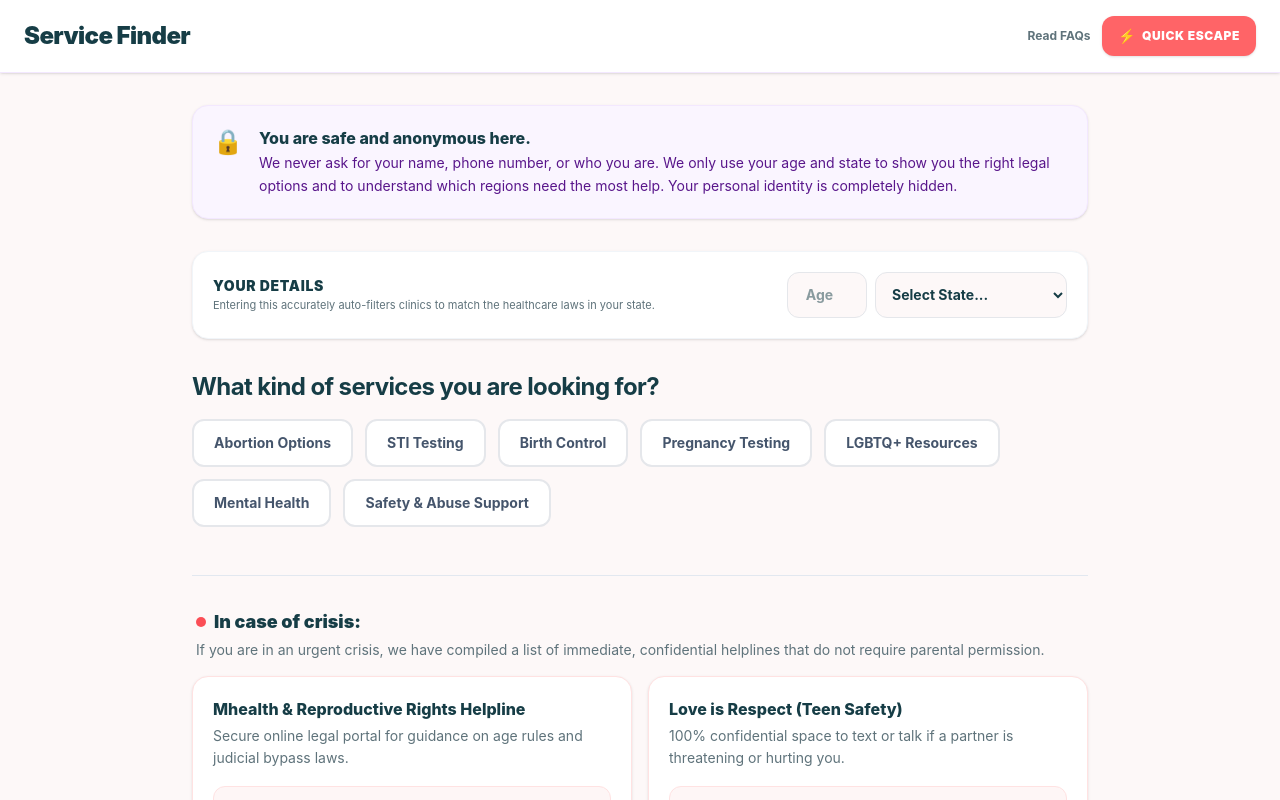
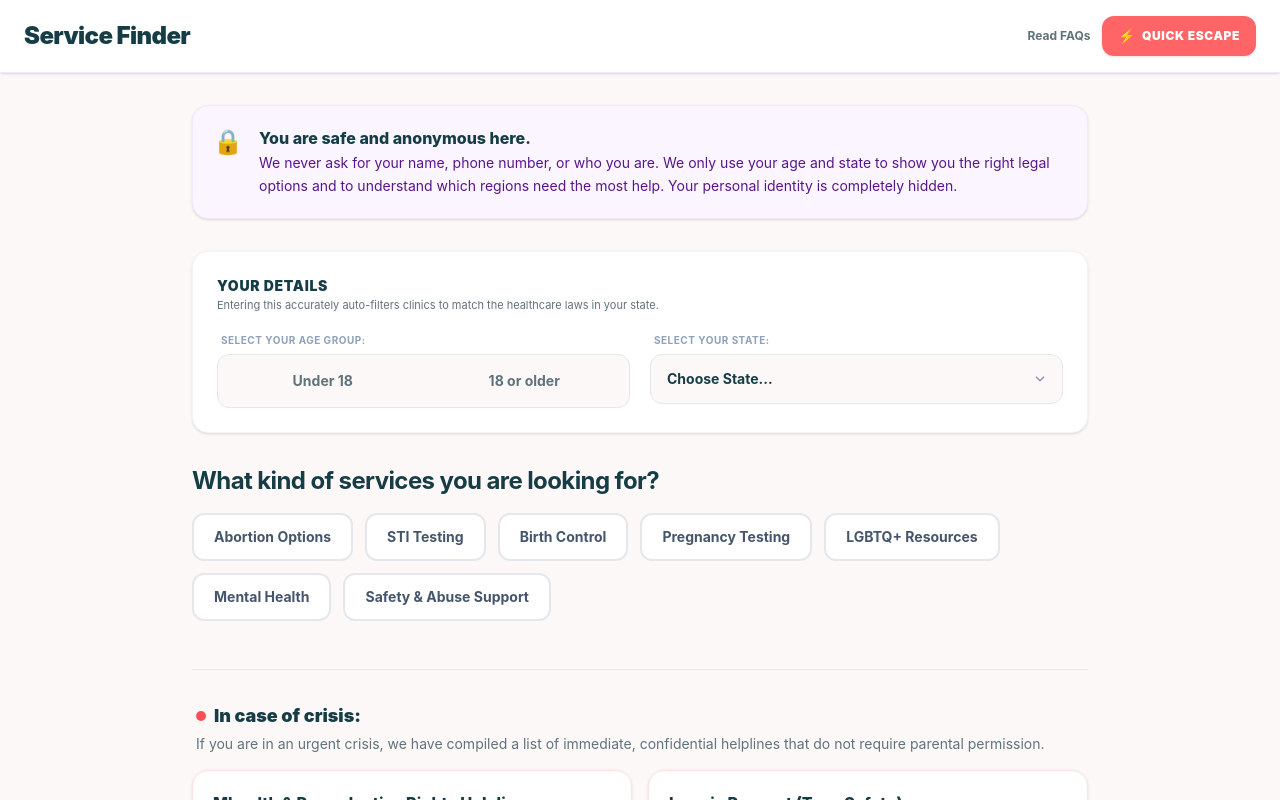
Before and after one commit to MaryMbuvi/service_finder, a React (Vite) app: page / in a window 1280 px wide. Shown: the top 800 px of the page. Built offline with nearby package versions, Linux system fonts and the light colour scheme.

Commit message:
Age edits

```diff
--- a/src/AppV2.jsx
+++ b/src/AppV2.jsx
@@ -27,7 +27,7 @@ const SERVICES = [
 
 export default function AppV2() {
   // Core Profile
-  const [age, setAge] = useState('');
+  const [ageGroup, setAgeGroup] = useState(''); // 'under_18' or '18_plus'
   const [stateLocation, setStateLocation] = useState('');
   const [missingDetails, setMissingDetails] = useState(false);
 
@@ -49,41 +49,41 @@ export default function AppV2() {
   const resultsRef = useRef(null);
   const detailsRef = useRef(null);
 
-  // 🚀 THE URL LISTENER (Catches data from the FAQ App)
+  // 🚀 THE URL LISTENER
   useEffect(() => {
     const params = new URLSearchParams(window.location.search);
     const passedService = params.get('service');
     const passedAge = params.get('age');
     const passedState = params.get('state');
 
-    if (passedAge) setAge(passedAge);
+    if (passedAge) {
+      if (passedAge === 'under_18' || passedAge === '18_plus') {
+        setAgeGroup(passedAge);
+      } else if (!isNaN(passedAge)) {
+        setAgeGroup(Number(passedAge) < 18 ? 'under_18' : '18_plus');
+      }
+    }
+
     if (passedState) setStateLocation(passedState);
+
     if (passedService) {
       setSelectedService(passedService);
       setTimeout(() => resultsRef.current?.scrollIntoView({ behavior: 'smooth', block: 'start' }), 300);
     }
   }, []);
 
-  // Privacy-Safe GA Logger
-  const logToGoogleAnalytics = (finalAge, finalState, finalService) => {
-    let ageRange = 'Under 15';
-    const numericAge = Number(finalAge);
-    if (numericAge >= 15 && numericAge <= 17) ageRange = '15-17';
-    else if (numericAge >= 18 && numericAge <= 21) ageRange = '18-21';
-    else if (numericAge > 21) ageRange = '22+';
-
+  const logToGoogleAnalytics = (finalAgeGroup, finalState, finalService) => {
     if (typeof window.gtag !== 'undefined') {
       window.gtag('event', 'resource_search', {
         'user_state': finalState || 'unspecified',
-        'user_age_group': finalAge ? ageRange : 'unspecified',
+        'user_age_group': finalAgeGroup || 'unspecified',
         'service_type': finalService,
       });
     }
   };
 
   const handleServiceClick = (serviceId) => {
-    // 🛑 MANDATORY CHECK: Prevent them from proceeding without Age & State
-    if (!age || !stateLocation) {
+    if (!ageGroup || !stateLocation) {
       setMissingDetails(true);
       detailsRef.current?.scrollIntoView({ behavior: 'smooth', block: 'center' });
       return;
@@ -96,7 +96,6 @@ export default function AppV2() {
     } else {
       setSelectedService(serviceId);
 
-      // Reset sub-questions when changing categories
       setWeeksPregnant('');
       setHasStiSymptoms('');
       setContraceptiveUrgency('');
@@ -106,7 +105,9 @@ export default function AppV2() {
       setDeliveryFilter('all');
       setInsuranceFilter('all');
 
-      logToGoogleAnalytics(age, stateLocation, serviceId);
+      const readableAge = ageGroup === 'under_18' ? 'Under 18' : '18 or older';
+      logToGoogleAnalytics(readableAge, stateLocation, serviceId);
+
       setTimeout(() => resultsRef.current?.scrollIntoView({ behavior: 'smooth', block: 'start' }), 100);
     }
   };
@@ -122,7 +123,7 @@ export default function AppV2() {
     const rawData = Array.isArray(masterResources) ? masterResources : [];
     let list = [...rawData];
 
-    const isMinor = age !== '' && Number(age) < 18;
+    const isMinor = ageGroup === 'under_18';
     const isRestrictedZone = stateLocation !== '' && HIGH_RESTRICTION_STATES.includes(stateLocation);
 
     list = list.filter(item => item?.category === 'all' || item?.category === selectedService);
@@ -158,8 +159,9 @@ export default function AppV2() {
 
     list = list.map(item => {
       let finalUrl = item?.link || '#';
-      if ((item?.link?.includes('ineedana.com') || item?.link?.includes('abortionfinder.org')) && age && stateLocation) {
-        finalUrl = `${item.link}/search?age=${age}&state=${stateLocation}`;
+      if ((item?.link?.includes('ineedana.com') || item?.link?.includes('abortionfinder.org')) && ageGroup && stateLocation) {
+        const proxyAge = ageGroup === 'under_18' ? 16 : 22;
+        finalUrl = `${item.link}/search?age=${proxyAge}&state=${stateLocation}`;
       }
       return { ...item, link: finalUrl };
     });
@@ -170,9 +172,9 @@ export default function AppV2() {
       return matchesDelivery && matchesCost;
     });
 
-  }, [selectedService, age, stateLocation, weeksPregnant, hasStiSymptoms, contraceptiveUrgency, pregnancyTestStatus, mentalHealthType, gbvSupportPreference, deliveryFilter, insuranceFilter]);
+  }, [selectedService, ageGroup, stateLocation, weeksPregnant, hasStiSymptoms, contraceptiveUrgency, pregnancyTestStatus, mentalHealthType, gbvSupportPreference, deliveryFilter, insuranceFilter]);
 
-  const refreshTriggerKey = `${age}-${stateLocation}-${deliveryFilter}-${insuranceFilter}`;
+  const refreshTriggerKey = `${ageGroup}-${stateLocation}-${deliveryFilter}-${insuranceFilter}`;
 
   return (
     <div className="bg-[#FDF8F8] min-h-screen font-sans text-slate-800 antialiased relative pb-20">
@@ -208,41 +210,90 @@ export default function AppV2() {
           </div>
         </div>
 
-        {/* 📋 INLINE CONTEXT BAR (Mandatory Fields) */}
+        {/* 📋 INLINE CONTEXT BAR (With Specific Error Warnings) */}
         <div
           ref={detailsRef}
-          className={`w-full max-w-4xl bg-white p-5 rounded-2xl shadow-sm border transition-all duration-300 flex flex-col sm:flex-row items-start sm:items-center justify-between gap-4 ${
+          className={`w-full max-w-4xl bg-white p-5 sm:p-6 rounded-2xl shadow-sm border transition-all duration-300 flex flex-col gap-5 ${
             missingDetails ? 'border-red-400 ring-4 ring-red-50' : 'border-slate-100'
           }`}
         >
-          <div className="flex-1">
+          <div>
             <h3 className="text-sm font-black text-[#163D46] uppercase tracking-wider flex items-center gap-2">
               Your Details
-              {missingDetails && <span className="text-[10px] text-red-500 bg-red-50 px-2 py-0.5 rounded-md font-bold normal-case">Required</span>}
             </h3>
-            <p className={`text-[11px] mt-0.5 leading-snug ${missingDetails ? 'text-red-500 font-medium' : 'text-[#5F737B]'}`}>
+
+            {/* Dynamic Specific Warning Messages */}
+            {missingDetails ? (
+              <p className="text-[12px] mt-1 leading-snug text-red-500 font-bold flex items-center gap-1 animate-fade-in">
+                <span>⚠️</span>
+                {!ageGroup && !stateLocation
+                  ? "Please select your age group and state to view services."
+                  : !ageGroup
+                    ? "Please select your age group to view services."
+                    : "Please select your state to view services."}
+              </p>
+            ) : (
+              <p className="text-[11px] mt-0.5 leading-snug text-[#5F737B]">
                 Entering this accurately auto-filters clinics to match the healthcare laws in your state.
               </p>
+            )}
           </div>
-          <div className="flex gap-2 w-full sm:w-auto">
-            <input
-              type="number" placeholder="Age" min="12" max="110"
-              value={age}
-              onChange={(e) => { setAge(e.target.value); setMissingDetails(false); }}
-              className={`w-20 p-3 text-sm font-bold bg-[#FDF8F8] border rounded-xl text-[#163D46] focus:outline-none focus:bg-white transition-all text-center ${
-                missingDetails && !age ? 'border-red-400 bg-red-50' : 'border-gray-200 focus:border-[#C8B4FA]'
+
+          <div className="flex flex-col sm:flex-row gap-5 w-full">
+
+            {/* SEGMENTED CONTROL: SINGLE-TAP AGE TOGGLE */}
+            <div className="w-full sm:w-1/2 flex flex-col gap-1.5">
+              <span className={`text-[10px] font-bold uppercase tracking-wider pl-1 transition-colors ${missingDetails && !ageGroup ? 'text-red-500' : 'text-slate-400'}`}>
+                Select your age group:
+              </span>
+              <div className={`grid grid-cols-2 p-1 bg-[#FDF8F8] border rounded-xl transition-all w-full ${missingDetails && !ageGroup ? 'border-red-400 bg-red-50' : 'border-gray-200'}`}>
+                <button
+                  onClick={() => { setAgeGroup('under_18'); setMissingDetails(false); }}
+                  className={`py-3 px-2 text-xs sm:text-sm font-bold rounded-lg transition-all duration-200 cursor-pointer ${
+                    ageGroup === 'under_18'
+                      ? 'bg-[#163D46] text-white shadow-sm transform scale-[0.98]'
+                      : 'text-[#5F737B] hover:text-[#163D46] hover:bg-white'
                   }`}
-            />
+                >
+                  Under 18
+                </button>
+                <button
+                  onClick={() => { setAgeGroup('18_plus'); setMissingDetails(false); }}
+                  className={`py-3 px-2 text-xs sm:text-sm font-bold rounded-lg transition-all duration-200 cursor-pointer ${
+                    ageGroup === '18_plus'
+                      ? 'bg-[#163D46] text-white shadow-sm transform scale-[0.98]'
+                      : 'text-[#5F737B] hover:text-[#163D46] hover:bg-white'
+                  }`}
+                >
+                  18 or older
+                </button>
+              </div>
+            </div>
+
+            {/* CUSTOM MOBILE-FRIENDLY STATE DROPDOWN */}
+            <div className="w-full sm:w-1/2 flex flex-col gap-1.5">
+              <span className={`text-[10px] font-bold uppercase tracking-wider pl-1 transition-colors ${missingDetails && !stateLocation ? 'text-red-500' : 'text-slate-400'}`}>
+                Select your state:
+              </span>
+              <div className="relative w-full">
                 <select
                   value={stateLocation}
                   onChange={(e) => { setStateLocation(e.target.value); setMissingDetails(false); }}
-              className={`flex-1 sm:w-48 p-3 text-sm font-bold bg-[#FDF8F8] border rounded-xl text-[#163D46] focus:outline-none focus:bg-white transition-all cursor-pointer ${
+                  className={`w-full p-3.5 pl-4 pr-10 text-sm font-bold bg-[#FDF8F8] border rounded-xl text-[#163D46] appearance-none focus:outline-none focus:bg-white transition-all cursor-pointer ${
                     missingDetails && !stateLocation ? 'border-red-400 bg-red-50' : 'border-gray-200 focus:border-[#C8B4FA]'
                   }`}
                 >
-              <option value="">Select State...</option>
+                  <option value="">Choose State...</option>
                   {US_STATES.map(st => <option key={st} value={st}>{st}</option>)}
                 </select>
+                <div className="absolute right-4 top-1/2 transform -translate-y-1/2 pointer-events-none text-slate-400">
+                  <svg width="14" height="14" viewBox="0 0 24 24" fill="none" stroke="currentColor" strokeWidth="3" strokeLinecap="round" strokeLinejoin="round">
+                    <polyline points="6 9 12 15 18 9"></polyline>
+                  </svg>
+                </div>
+              </div>
+            </div>
+
           </div>
         </div>
 
@@ -267,7 +318,7 @@ export default function AppV2() {
         </div>
 
         {/* 🎯 DYNAMIC RESULTS & SUB-QUESTIONS PANEL */}
-        {selectedService && age && stateLocation && (
+        {selectedService && ageGroup && stateLocation && (
           <div ref={resultsRef} className="w-full bg-white rounded-3xl shadow-md border border-slate-100 overflow-hidden animate-fade-in scroll-mt-24 flex flex-col md:flex-row">
 
             {/* ========================================================= */}
@@ -418,7 +469,7 @@ export default function AppV2() {
               </div>
 
               {/* State Override Legal Restriction Banner */}
-              {Number(age) < 18 && HIGH_RESTRICTION_STATES.includes(stateLocation) && (
+              {ageGroup === 'under_18' && HIGH_RESTRICTION_STATES.includes(stateLocation) && (
                 <>
                   {selectedService === 'abortion' && (
                     <div className="bg-amber-50 border border-amber-200 p-4 rounded-xl text-xs text-amber-900 leading-relaxed font-medium mb-4">
```
Lines whose indentation alone changed are shown as unchanged.
